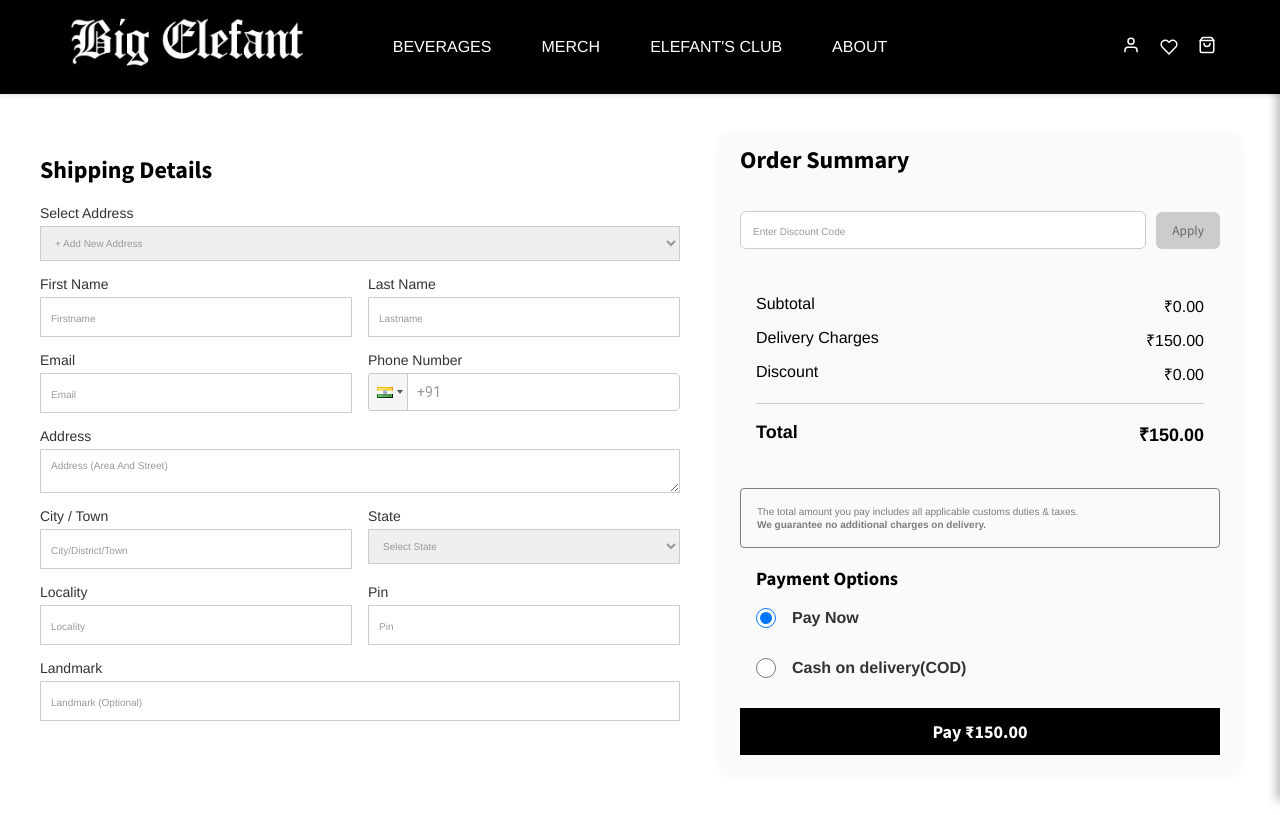
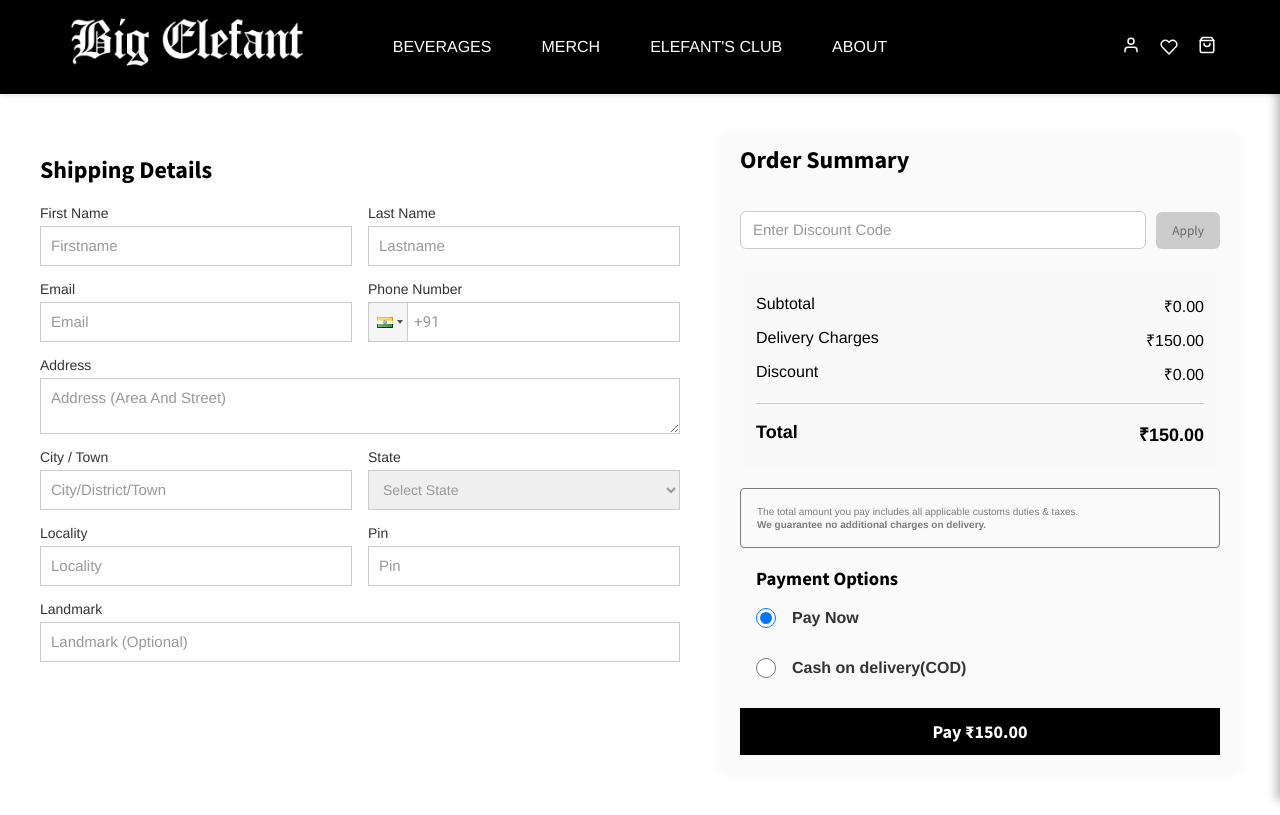
Before and after one commit to ArghyaHT/big-elefant, a React (Vite) app: page /check-out in a window 1280 px wide. Built offline with nearby package versions, Linux system fonts and the light colour scheme.

Commit message:
checkout page stylings fixed

```diff
--- a/src/components/CheckOut/CheckOut.jsx
+++ b/src/components/CheckOut/CheckOut.jsx
@@ -1,5 +1,4 @@
 import React, { useRef, useState } from "react";
-import styles from "./CheckOut.module.css";
 import { useDispatch, useSelector } from "react-redux";
 import { FaChevronDown } from "react-icons/fa";
 
@@ -13,6 +12,9 @@ import drinnkingWater from "../../assets/drinking-water.png"
 
 import banner1 from "../../assets/banner1.png"
 import banner2 from "../../assets/banner2.png"
+
+import styles from "./CheckOut.module.css";
+
 
 import {
     addToCart,
@@ -644,6 +646,7 @@ const CheckOut = () => {
                 <h2>Shipping Details</h2>
                 <form className={styles.checkoutForm}>
 
+{loggedInuser && loggedInuser.addresses?.length > 0 && (
   <div className={styles.inlineFields}>
     <label>
       Select Address
@@ -686,11 +689,11 @@ const CheckOut = () => {
             {address.addressLine}, {address.city}, {address.state}
           </option>
         ))}
-
         <option value="new">+ Add New Address</option>
       </select>
     </label>
   </div>
+)}
 
 
                     <div className={styles.inlineFields}>
@@ -716,6 +719,7 @@ const CheckOut = () => {
                             {/* <input type="tel" name="phone" placeholder="+91 1234567890" value={formData.phoneNumber} onChange={handleChange} /> */}
                             <PhoneInput
                                 country={country}
+
                                 value={formData.phoneNumber}
                                 onChange={(value) =>
                                     setFormData((prev) => ({
@@ -723,8 +727,14 @@ const CheckOut = () => {
                                         phoneNumber: value,
                                     }))
                                 }
-                                inputStyle={{ width: '100%', height: '100%' }}
-                                enableSearch
+                                inputStyle={{
+                                    borderRadius: "0px",
+                                    width: "100%",
+                                    height: "100%",
+                                    fontSize: "15px",
+                                    textTransform: "capitalize",
+                                    paddingLeft: "45px"
+                                }} enableSearch
                                 placeholder={country === 'in' ? '+91 1234567890' : undefined}
                                 required
 
@@ -733,10 +743,12 @@ const CheckOut = () => {
                     </div>
 
                     {/* Address */}
-                    <label className={styles.inlineFields}>
+                    <div className={styles.inlineFields}>
+                    <label>
                         Address
                         <textarea name="addressLine" placeholder="address (Area and street)" value={formData.addressLine} onChange={handleChange} required />
                     </label>
+                    </div>
 
                     {/* City & State */}
                     <div className={styles.inlineFields}>
@@ -806,10 +818,12 @@ const CheckOut = () => {
                             />
                         </label>
                     </div>
+                    <div className={styles.inlineFields}>
                     <label>
                         Landmark
                         <input type="text" name="landmark" placeholder="landmark (optional)" value={formData.landmark} onChange={handleChange} required />
                     </label>
+                    </div>
 
                     {/* Conditionally show buttons only when 'new' is selected */}
                     {selectedAddressIndex === 'new' && (
--- a/src/components/CheckOut/CheckOut.module.css
+++ b/src/components/CheckOut/CheckOut.module.css
@@ -21,7 +21,7 @@
   padding: 10px 20px 20px 20px;
 }
 
-.rightSection h2{
+.rightSection h2 {
   margin: 0;
 }
 
@@ -42,6 +42,7 @@
   display: flex;
   gap: 16px;
   flex-wrap: wrap;
+  font-size: 14px;
 }
 
 .inlineFields label {
@@ -52,8 +53,7 @@
 
 .checkoutForm input,
 .checkoutForm textarea,
-.checkoutForm select
- {
+.checkoutForm select {
   padding: 10px;
   border: 1px solid #ccc;
   border-radius: 0px;
@@ -61,10 +61,10 @@
 
 input,
 textarea,
-select{
+select {
   color: #999;
   /* Change placeholder text color */
-    font-size: 10px;
+  font-size: 15px;
   /* Optional: adjust size */
   text-transform: capitalize;
 }
@@ -73,8 +73,10 @@ select{
 input::placeholder,
 textarea::placeholder,
 select::placeholder {
-    color: #999;         /* Matches input text color */
-    font-size: 10px;     /* Optional: match input font size */
+  color: #999;
+  /* Matches input text color */
+  font-size: 15px;
+  /* Optional: match input font size */
   text-transform: capitalize;
 }
 
@@ -245,7 +247,7 @@ input[type="email"] {
   padding: 0px 16px;
 }
 
-.radioContent{
+.radioContent {
   display: flex;
   align-items: center;
   justify-content: space-between;
@@ -270,15 +272,18 @@ input[type="email"] {
 
 .radioOption input[type="radio"] {
   margin: 0;
-  width: 20px;   /* or smaller, e.g., 14px */
+  width: 20px;
+  /* or smaller, e.g., 14px */
   height: 20px;
   padding: 0;
-  vertical-align: middle; /* align better with text */
+  vertical-align: middle;
+  /* align better with text */
   cursor: pointer;
 }
 
 .radioOption label {
-  margin-left: 6px; /* smaller gap */
+  margin-left: 6px;
+  /* smaller gap */
   cursor: pointer;
   user-select: none;
   font-size: 16px;
@@ -301,7 +306,8 @@ input[type="email"] {
 
 
 .scrollableContainer {
-  max-height: 100%; /* Adjust based on your layout */
+  max-height: 100%;
+  /* Adjust based on your layout */
   /* overflow-y: auto; */
 }
 
@@ -309,6 +315,7 @@ input[type="email"] {
 .scrollableContainer::-webkit-scrollbar {
   width: 6px;
 }
+
 .scrollableContainer::-webkit-scrollbar-thumb {
   background-color: #ccc;
   border-radius: 3px;
@@ -430,7 +437,7 @@ input[type="email"] {
   border-radius: 6px;
 }
 
-.discountInput::placeholder{
+.discountInput::placeholder {
   text-transform: capitalize;
 }
 
@@ -574,9 +581,12 @@ input[type="email"] {
   left: 0;
   width: 100%;
   height: 100%;
-  background: rgba(255, 255, 255, 0.1); /* Slight white tint with transparency */
-  backdrop-filter: blur(8px); /* Apply blur effect */
-  -webkit-backdrop-filter: blur(8px); /* Safari support */
+  background: rgba(255, 255, 255, 0.1);
+  /* Slight white tint with transparency */
+  backdrop-filter: blur(8px);
+  /* Apply blur effect */
+  -webkit-backdrop-filter: blur(8px);
+  /* Safari support */
   display: flex;
   align-items: center;
   justify-content: center;
@@ -596,7 +606,8 @@ input[type="email"] {
 .paymentOptions {
   display: flex;
   flex-direction: column;
-  gap: 16px; /* space between each option */
+  gap: 16px;
+  /* space between each option */
   margin-top: 16px;
 }
 
@@ -606,6 +617,7 @@ input[type="email"] {
   font-size: 16px;
   cursor: pointer;
 }
+
 .paymentOption input[type="radio"] {
   margin-right: 8px;
   cursor: pointer;
@@ -651,7 +663,7 @@ input[type="email"] {
     text-align: center;
   }
 
-  .cartList{
+  .cartList {
     padding: 0px 10px;
   }
 
```
Lines whose indentation alone changed are shown as unchanged.
